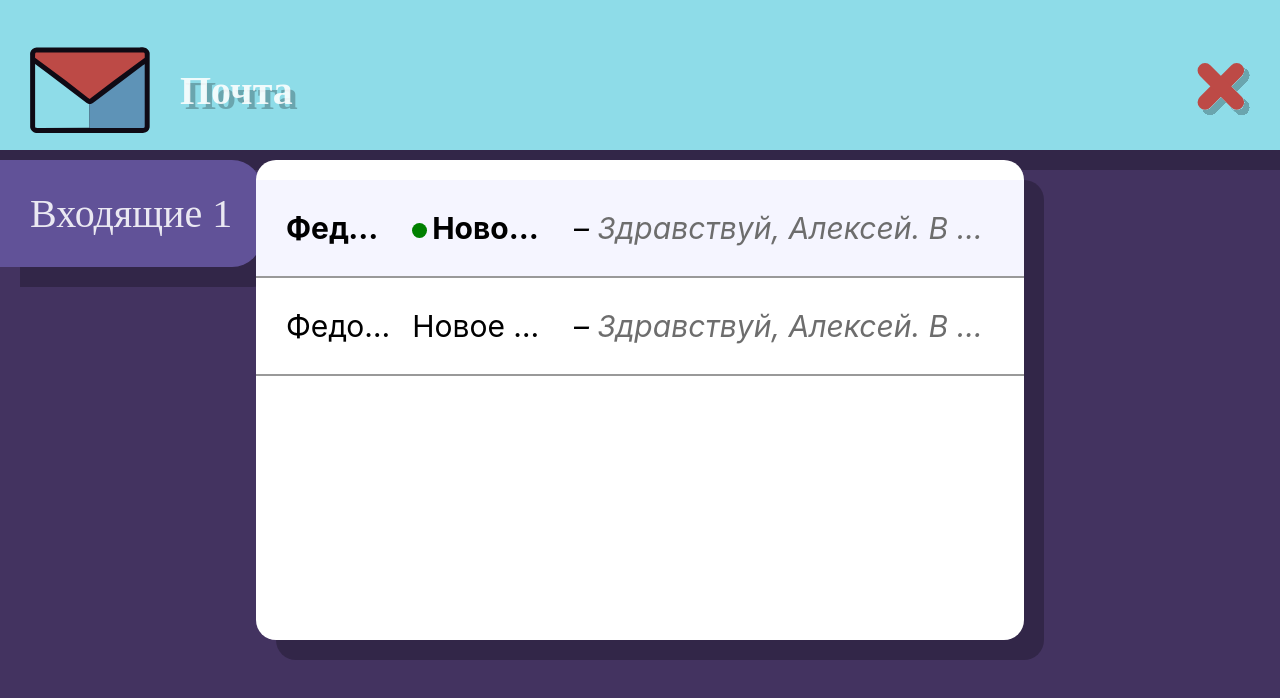
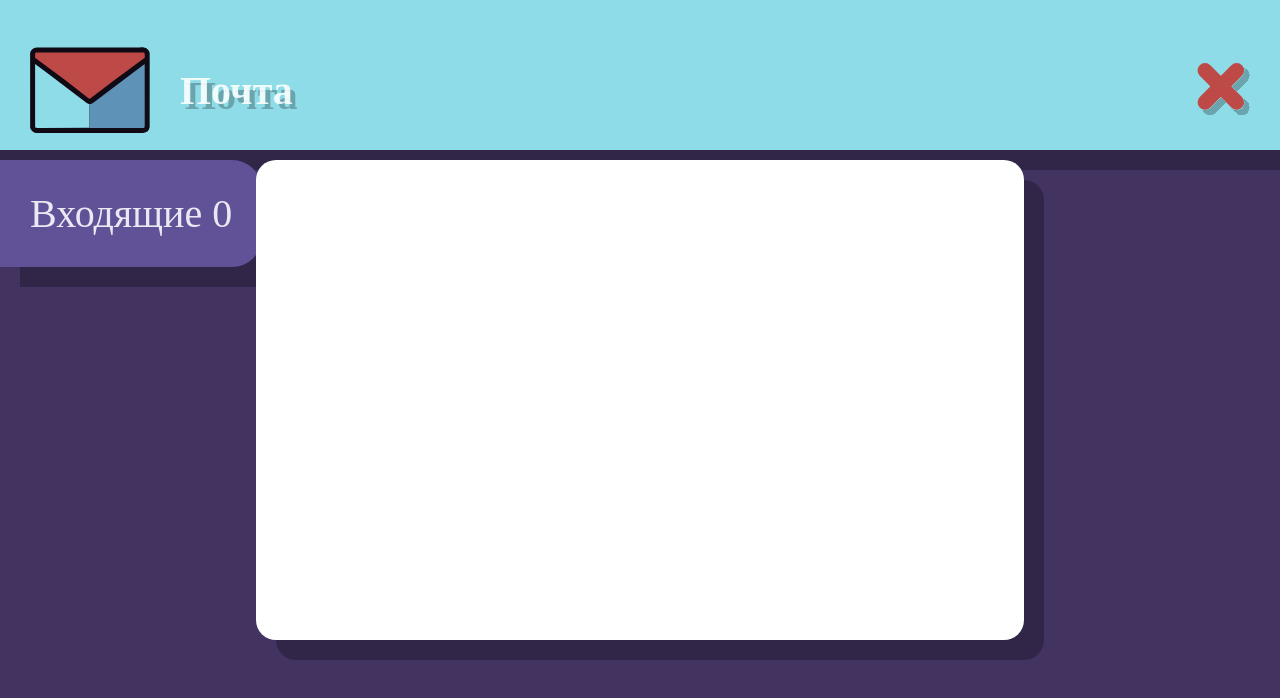
Before and after one commit to yakelz/financial-game, a React (Vite) app: page /computer in a window 1280 px wide. Both pictures are taken after a click on the button "Email". Shown: the top 698 px of the page. Built offline with nearby package versions, Linux system fonts and the light colour scheme; a web font is replaced by a local one.

Commit message:
add Email logic

```diff
--- a/src/components/scenes/Computer/views/Email/Email.jsx
+++ b/src/components/scenes/Computer/views/Email/Email.jsx
@@ -1,13 +1,16 @@
-import React, { useState } from 'react';
+import React, { useState, useEffect } from 'react';
 import Mail from '@assets/Computer/email.svg?react';
 import styles from './Email.module.css';
 import MessageModal from './MessageModal/MessageModal';
+import useGameStore from '@core/store/useGameStore';
 
 function Email() {
+	const { emails, setEmailRead } = useGameStore();
 	const [isModalOpen, setModalOpen] = useState(false);
 	const [currentMessage, setCurrentMessage] = useState(null);
 
-	const openModal = (message) => {
+	const openModal = (message, index) => {
+		setEmailRead(index);
 		setCurrentMessage(message);
 		setModalOpen(true);
 	};
@@ -22,34 +25,19 @@ function Email() {
 				<Mail />
 				<h2>Почта</h2>
 			</header>
-			<div className={styles.inbox}>Входящие 1</div>
+			<div className={styles.inbox}>Входящие {emails.length}</div>
 			<main>
-				<div
-					className={`${styles.message} ${styles.unread}`}
-					onClick={() =>
-						openModal(
-							'Здравствуй, Алексей. В системе появилось новое сообщениеЗдравствуй, Алексей. В системе появилось новое сообщениеЗдравствуй, Алексей. В системе появилось новое сообщениеЗдравствуй, Алексей. В системе появилось новое сообщениеЗдравствуй, Алексей. В системе появилось новое сообщениеЗдравствуй, Алексей. В системе появилось новое сообщениеЗдравствуй, Алексей. В системе появилось новое сообщениеЗдравствуй, Алексей. В системе появилось новое сообщение'
-						)
-					}
-				>
-					<span className={styles.from}>Федоров С.С</span>
-					<span className={styles.theme}>Новое делоНовое делоНовое дело</span>
-					<span className={styles.text}>
-						Здравствуй, Алексей. В системе появилось новое сообщениеЗдравствуй, Алексей. В системе
-						появилось новое сообщениеЗдравствуй, Алексей. В системе появилось новое сообщение
-					</span>
-				</div>
-
-				<div
-					className={styles.message}
-					onClick={() => openModal('Здравствуй, Алексей. В системе появилось новое сообщение...')}
-				>
-					<span className={styles.from}>Федоров С.С</span>
-					<span className={styles.theme}>Новое дело</span>
-					<span className={styles.text}>
-						Здравствуй, Алексей. В системе появилось новое сообщение
-					</span>
-				</div>
+				{emails.map((email, index) => (
+					<div
+						key={index}
+						className={`${styles.message} ${email.read ? '' : styles.unread}`}
+						onClick={() => openModal(email.text, index)}
+					>
+						<span className={styles.from}>{email.from}</span>
+						<span className={styles.theme}>{email.theme}</span>
+						<span className={styles.text}>{email.text}</span>
+					</div>
+				))}
 			</main>
 			{isModalOpen && <MessageModal message={currentMessage} onClose={closeModal} />}
 		</div>
--- a/src/components/scenes/Computer/views/Email/Email.module.css
+++ b/src/components/scenes/Computer/views/Email/Email.module.css
@@ -55,6 +55,10 @@
 	box-shadow: 20px 20px 0px rgba(0, 0, 0, 0.25);
 	border-radius: 20px;
 	overflow-y: scroll;
+
+	display: flex;
+	flex-direction: column-reverse;
+	justify-content: flex-end;
 
 	padding: 20px 0;
 }
--- a/src/core/actions/modules/action0.jsx
+++ b/src/core/actions/modules/action0.jsx
@@ -6,13 +6,18 @@ import { useAudio } from '@utils/AudioContext';
 
 const OfficeComponent = () => {
 	const showNotification = useNotification();
-	const { nextAction } = useGameStore();
+	const { nextAction, addEmail } = useGameStore();
 	const { setMusicSource, setEffectSource, setVoiceSource } = useAudio();
 
 	useEffect(() => {
 		const timer = setTimeout(() => {
 			showNotification('Это офис. Здесь твоё рабочее место. Проверь электронную почту.');
 		}, 5000);
+		addEmail({
+			from: 'Федоров С.С',
+			theme: 'Новое дело',
+			text: 'Здравствуй, Алексей. В системе появилось новое сообщение...',
+		});
 		return () => clearTimeout(timer);
 	}, []);
 
--- a/src/core/store/useGameStore.js
+++ b/src/core/store/useGameStore.js
@@ -13,6 +13,17 @@ const useGameStore = create(
 					{ id: 2, day: 1, action: 'Checking protocol', time: '10:06' },
 				],
 				currentActionIndex: 0,
+				emails: [],
+				addEmail: (email) =>
+					set((state) => ({
+						emails: [...state.emails, { ...email, read: false }],
+					})),
+				setEmailRead: (index) =>
+					set((state) => {
+						const emails = state.emails.slice();
+						emails[index] = { ...emails[index], read: true };
+						return { emails };
+					}),
 				nextAction: () =>
 					set((state) => ({
 						currentActionIndex: (state.currentActionIndex + 1) % state.actions.length,
@@ -21,7 +32,10 @@ const useGameStore = create(
 			{
 				name: 'game-state',
 				storage: jsonStorage,
-				partialize: (state) => ({ currentActionIndex: state.currentActionIndex }),
+				partialize: (state) => ({
+					currentActionIndex: state.currentActionIndex,
+					emails: state.emails,
+				}),
 			}
 		)
 	)
```
Also changed, not shown: src/components/scenes/Computer/views/Email/Messages.js (deleted).
